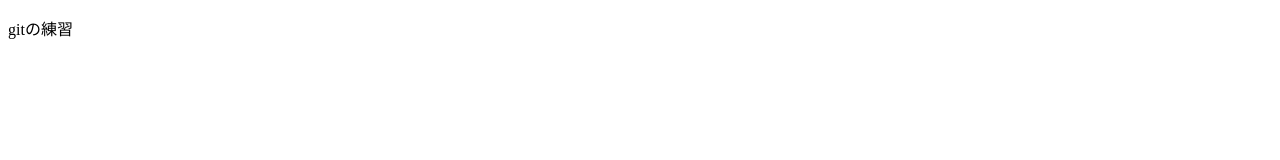
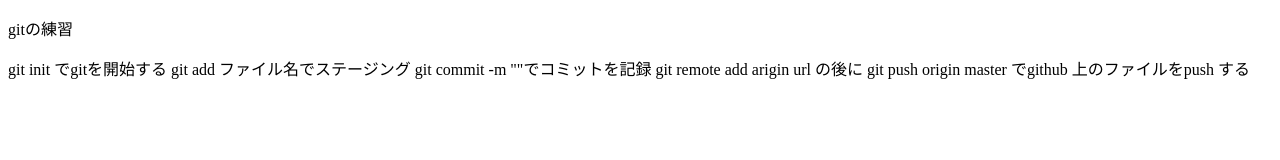
Before and after one commit to ZyonosukeChiba/git-prac, a plain HTML site: page index.html in a window 1280 px wide. Drawn offline with Linux system fonts and the light colour scheme.

Commit message:
ブランチ

```diff
--- a/index.html
+++ b/index.html
@@ -8,6 +8,12 @@
 </head>
 <body>
     <p>gitの練習</p>
+    git init でgitを開始する
+    git add ファイル名でステージング
+    git commit -m ""でコミットを記録
+    git remote add arigin url の後に
+    git push origin master でgithub 上のファイルをpush する
+
 
 
 </body>
```
